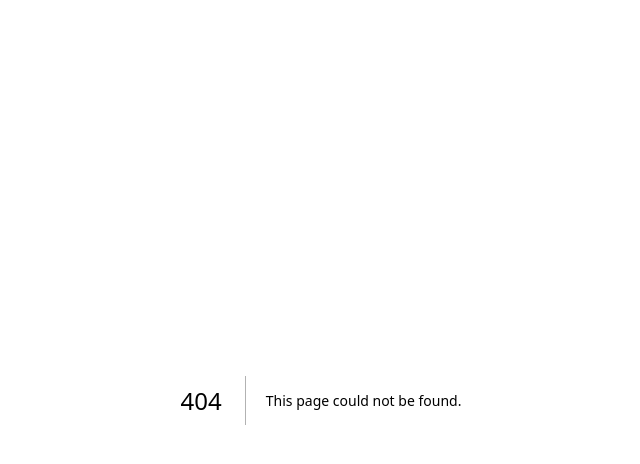
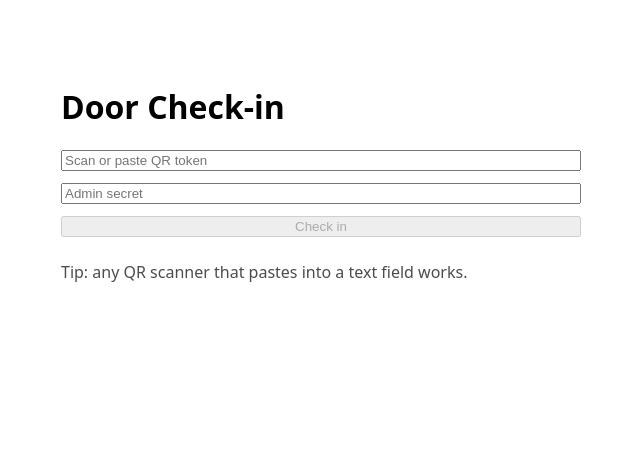
Before and after one commit to armiiinsaber/MELOMANIA-CARD, a Next.js app: page /checkin in a window 1280 px wide. Before the commit this address had no page. Shown: the top 464 px of the page, without its empty margins (319-959 px from the left). Built offline with nearby package versions, Linux system fonts and the light colour scheme.

Commit message:
Create page.tsx

```diff
--- /dev/null
+++ b/src/app/checkin/page.tsx
@@ -0,0 +1,36 @@
+'use client';
+import { useState } from 'react';
+const EVENT = process.env.NEXT_PUBLIC_EVENT_SLUG as string;
+
+export default function Checkin() {
+  const [token, setToken] = useState('');
+  const [adminSecret, setAdminSecret] = useState('');
+  const [msg, setMsg] = useState<string | null>(null);
+  const [loading, setLoading] = useState(false);
+
+  async function onSubmit(e: React.FormEvent) {
+    e.preventDefault(); setLoading(true); setMsg(null);
+    const res = await fetch('/api/checkin', {
+      method:'POST',
+      headers:{'Content-Type':'application/json'},
+      body: JSON.stringify({ token, eventSlug: EVENT, adminSecret })
+    });
+    const j = await res.json();
+    setLoading(false);
+    if (j.ok) { setMsg('✅ Checked in'); setToken(''); }
+    else setMsg(`❌ ${j.reason || 'Failed'}`);
+  }
+
+  return (
+    <main style={{ maxWidth: 520, margin:'40px auto', padding:24 }}>
+      <h1>Door Check-in</h1>
+      <form onSubmit={onSubmit} style={{ display:'grid', gap:12 }}>
+        <input placeholder="Scan or paste QR token" value={token} onChange={e=>setToken(e.target.value)} />
+        <input placeholder="Admin secret" value={adminSecret} onChange={e=>setAdminSecret(e.target.value)} />
+        <button disabled={loading || !token || !adminSecret}>{loading ? 'Checking…' : 'Check in'}</button>
+      </form>
+      {msg && <p style={{ marginTop:12 }}>{msg}</p>}
+      <p style={{opacity:.7, marginTop:24}}>Tip: any QR scanner that pastes into a text field works.</p>
+    </main>
+  );
+}
```
